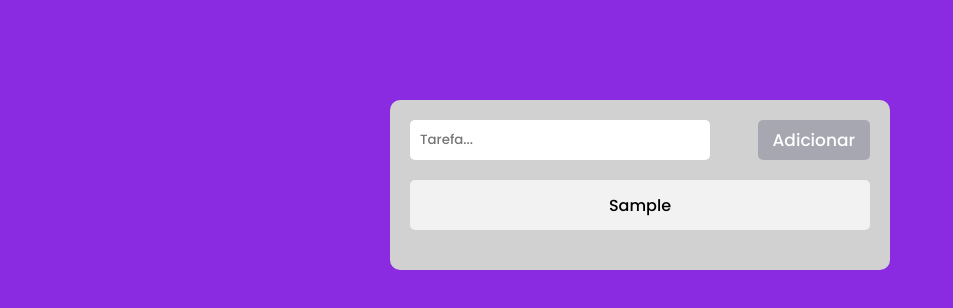
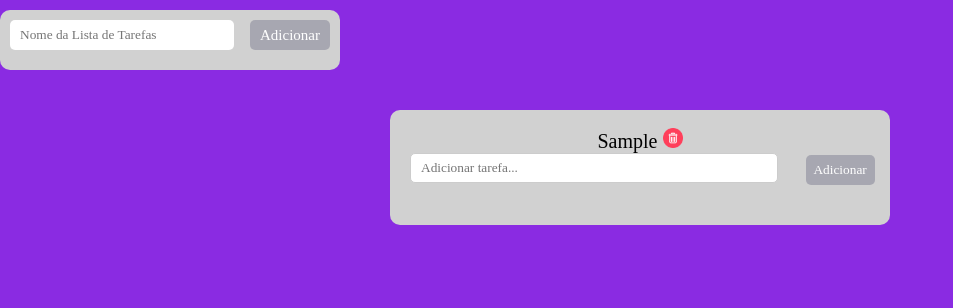
Before and after one commit to MateusSSMartins/listaDeTarefas, a plain HTML site: page index.html in a window 1280 px wide. Both pictures are taken after typing "Sample" into the empty fields and a click on the button "Adicionar". Shown: the whole page, without its empty margins (0-953 px from the left). Drawn offline with Linux system fonts and the light colour scheme.

Commit message:
adicionado criar lsita de tarefas

```diff
--- a/index.html
+++ b/index.html
@@ -1,6 +1,5 @@
 <!DOCTYPE html>
 <html lang="en">
-
 <head>
     <meta charset="UTF-8">
     <meta name="viewport" content="width=device-width, initial-scale=1.0">
@@ -8,16 +7,16 @@
     <script src="script.js" defer></script>
     <title>Lista de Tarefas</title>
 </head>
-
 <body>
-    <div class="container">
-        <input class="input-tarefa" placeholder="Tarefa...">
-        <button class="btn-add-tarefa">Adicionar</button>
-        <ul class="lista-de-tarefas">
-
-        </ul>
+    <!-- Caixa de entrada de nome da lista -->
+    <div class="addBox">
+        <input class="input-add-lista" placeholder="Nome da Lista de Tarefas">
+        <button class="btn-add-lista">Adicionar</button>
     </div>
 
+    <!-- Caixa de tarefa -->
+    <div class="container">
+        <!-- As caixas de lista serão exibidas aqui -->
+    </div>
 </body>
-
 </html>
--- a/script.js
+++ b/script.js
@@ -1,58 +1,110 @@
-const button = document.querySelector('.btn-add-tarefa');
-const input = document.querySelector('.input-tarefa');
-const listaDeTarefas = document.querySelector('.lista-de-tarefas');
+// Selecionando os elementos principais
+const inputAddLista = document.querySelector('.input-add-lista');
+const buttonAddLista = document.querySelector('.btn-add-lista');
+const container = document.querySelector('.container');
 
+// Variável para armazenar as listas de tarefas
+let myBox = [];
 
+// Função para carregar as listas e tarefas do localStorage
+function carregarListas() {
+    const tarefasLocal = localStorage.getItem('tarefas');
+    if (tarefasLocal) {
+        myBox = JSON.parse(tarefasLocal);
+    }
+    renderizarListas();
+}
 
-let minhaLista = [];
+// Função para salvar as listas no localStorage
+function salvarListas() {
+    localStorage.setItem('tarefas', JSON.stringify(myBox));
+}
 
-function addTarefa() {
-    minhaLista.push({
-        tarefa: input.value,
+// Função para adicionar uma nova lista
+function adicionarLista() {
+    const nomeLista = inputAddLista.value.trim();
+    if (nomeLista === "") return; // Se o campo estiver vazio, não adicionar
+
+    myBox.push({
+        nome: nomeLista,
+        tarefas: []
+    });
+
+    inputAddLista.value = ''; // Limpar o campo de entrada
+    salvarListas();
+    renderizarListas();
+}
+
+// Função para adicionar uma tarefa a uma lista
+function adicionarTarefa(indexBox) {
+    const inputTarefa = document.querySelectorAll('.input-tarefa')[indexBox];
+    const tarefaValue = inputTarefa.value.trim();
+
+    if (tarefaValue === "") return; // Não adiciona tarefa vazia
+
+    myBox[indexBox].tarefas.push({
+        descricao: tarefaValue,
         concluida: false
     });
 
-
-    verTarefa();
-    input.value = '';
-
-}
-function verTarefa(){
-
-let novaLista = '';
-minhaLista.forEach((item, index) =>{
-
-    novaLista += `    <li class="tarefa ${item.concluida && "feita"}">
-    <img  src="./img/concluir.png" alt="Concluir" onclick="finalizarTarefa(${index})">
-    <p>${item.tarefa}</p>
-    <img src="./img/apagar.png" alt="Apagar" onclick="deletar(${index})" >
-</li>
-`
-
-});
-
-listaDeTarefas.innerHTML = novaLista
-
-localStorage.setItem('lista', JSON.stringify(minhaLista))
-}
-function finalizarTarefa(index){
-    minhaLista[index].concluida = ! minhaLista[index].concluida
-
-    verTarefa();
+    inputTarefa.value = ''; // Limpar o campo de entrada
+    salvarListas();
+    renderizarListas();
 }
 
-function deletar(index){
-    minhaLista.splice(index, 1)
-    verTarefa();
+// Função para finalizar uma tarefa (marcar como concluída)
+function finalizarTarefa(indexBox, indexTarefa) {
+    myBox[indexBox].tarefas[indexTarefa].concluida = !myBox[indexBox].tarefas[indexTarefa].concluida;
+    salvarListas();
+    renderizarListas();
 }
 
-function recarregarLista(){
-    const tarfasLocal = localStorage.getItem('lista')
-    if(tarfasLocal){
-    minhaLista = JSON.parse(tarfasLocal)
-    }
+// Função para excluir uma tarefa
+function excluirTarefa(indexBox, indexTarefa) {
+    myBox[indexBox].tarefas.splice(indexTarefa, 1);
+    salvarListas();
+    renderizarListas();
+}
 
-    verTarefa()
+// Função para excluir uma lista inteira
+function excluirLista(indexBox) {
+    myBox.splice(indexBox, 1);
+    salvarListas();
+    renderizarListas();
 }
-recarregarLista()
-button.addEventListener('click', addTarefa)
+
+// Função para renderizar as listas e suas tarefas
+function renderizarListas() {
+    container.innerHTML = ''; // Limpa a área de exibição
+
+    myBox.forEach((box, indexBox) => {
+        // Criando a estrutura HTML da lista
+        let listaHTML = `
+            <div class="box">
+                <h1>${box.nome} <img class="apagarBox" src="./img/apagar.png" alt="Apagar" onclick="excluirLista(${indexBox})"></h1>
+                <input class="input-tarefa" placeholder="Adicionar tarefa...">
+                <button class="btn-add-tarefa" onclick="adicionarTarefa(${indexBox})">Adicionar</button>
+                <ul class="lista-de-tarefas">
+        `;
+
+        // Adicionando as tarefas
+        box.tarefas.forEach((tarefa, indexTarefa) => {
+            listaHTML += `
+                <li class="tarefa ${tarefa.concluida ? 'feita' : ''}">
+                    <img src="./img/concluir.png" alt="Concluir" onclick="finalizarTarefa(${indexBox}, ${indexTarefa})">
+                    <p>${tarefa.descricao}</p>
+                    <img class="apagarTarefa" src="./img/apagar.png" alt="Apagar" onclick="excluirTarefa(${indexBox}, ${indexTarefa})">
+                </li>
+            `;
+        });
+
+        listaHTML += `</ul></div>`;
+        container.innerHTML += listaHTML; // Adiciona a lista na página
+    });
+}
+
+// Evento para adicionar uma nova lista ao clicar no botão
+buttonAddLista.addEventListener('click', adicionarLista);
+
+// Carregar as listas ao carregar a página
+carregarListas();
--- a/style.css
+++ b/style.css
@@ -1,5 +1,3 @@
-@import url('https://fonts.googleapis.com/css2?family=Poppins:ital,wght@0,100;0,200;0,300;0,400;0,500;0,600;0,700;0,800;0,900;1,100;1,200;1,300;1,400;1,500;1,600;1,700;1,800;1,900&display=swap');
-
 * {
     margin: 0;
     padding: 0;
@@ -14,69 +12,143 @@ body {
     background-color: blueviolet;
 }
 
+/* Contêiner principal */
 .container {
+    display: flex;
+    flex-wrap: wrap;
+    justify-content: center;
+    gap: 20px;
+    padding: 20px;
+}
+
+/* Box principal */
+.box {
     background-color: #d1d1d1;
     width: 500px;
     border-radius: 10px;
     padding: 20px;
-    margin: 100px auto 0;
+    margin: 20px;
+    display: flex;
+    flex-direction: column;
+
 }
 
-img {
-    height: 25px;
-    opacity: 0;
-    transition: opacity 0.5s ease-in-out;
+
+
+.input-tarefa {
+    width: 80%;  /* O input ocupa 80% do espaço */
+    height: 30px;
+    padding-left: 10px;
+    border-radius: 5px;
+    border: 1px solid #ccc;
+
 }
-.input-tarefa{
+
+.btn-add-tarefa {
+    width: 15%; /* O botão ocupa 15% do espaço */
+    height: 30px;
+    background-color: #0033;
+    color: white;
     border: none;
     border-radius: 5px;
-    width: 300px;
-    height: 40px;
-    padding-left: 10px;
+    cursor: pointer;
+    margin-left:86%;
+    margin-top:-6%;
 
 }
-.btn-add-tarefa{
-    border: none;
-    border-radius: 5px;
-    height: 40px;
-    color: #fff;
-    background-color: #0033;
-    font-size:17px;
-    padding:0 15px;
-    float: right;
-    cursor: pointer;
 
-}
-.btn-add-tarefa:hover{
+.btn-add-tarefa:hover {
     opacity: 0.8;
 }
-.btn-add-tarefa:active{
+
+.btn-add-tarefa:active {
     opacity: 0.6;
 }
-.lista-de-tarefas{
-    width:100%;
+
+/* Lista de tarefas */
+.lista-de-tarefas {
+    width: 100%;
     list-style: none;
-    margin-top:20px;
+    margin-top: 20px;
 }
 
-.tarefa{
+h1 {
+    font-size: 10px;
+}
+
+.tarefa {
     background-color: #f2f2f2;
-    box-shadow: 1px 4px 10pxrgba(0, 0, 0, 0.2);
+    box-shadow: 1px 4px 10px rgba(0, 0, 0, 0.2);
     height: 50px;
     display: flex;
     align-items: center;
     justify-content: space-between;
     padding: 0 15px;
     border-radius: 5px;
-    margin-bottom:20px;
+    margin-bottom: 20px;
     cursor: pointer;
+}
 
+.tarefa:hover img {
+    opacity: 1;
 }
-.tarefa:hover img{
-    opacity: 1;
 
-}
-.feita{
+.feita {
     background-color: #12eb66;
     text-decoration: line-through;
 }
+
+/* Ajustando a addBox */
+.addBox {
+    background-color: #d1d1d1;
+    width: 340px;
+    min-height: 60px;
+    border-radius: 10px;
+    padding: 10px;
+    margin-top: 10px;
+    display: flex;
+    justify-content: space-between;
+}
+
+.input-add-lista {
+    border: none;
+    border-radius: 5px;
+    width: 70%; /* O input da lista ocupa 70% */
+    height: 30px;
+    padding-left: 10px;
+}
+
+.btn-add-lista {
+    border: none;
+    border-radius: 5px;
+    height: 30px;
+    color: #fff;
+    background-color: #0033;
+    font-size: 15px;
+    padding: 0 10px;
+    cursor: pointer;
+}
+
+.btn-add-lista:hover {
+    opacity: 0.8;
+}
+
+.btn-add-lista:active {
+    opacity: 0.6;
+}
+
+.apagarBox {
+    width: 20px;
+    height: 20px;
+    margin-top:-20px;
+
+
+
+}
+img{
+    width:25px;
+}
+h1{
+    text-align:center;
+    font-size: 20px;
+}
```
